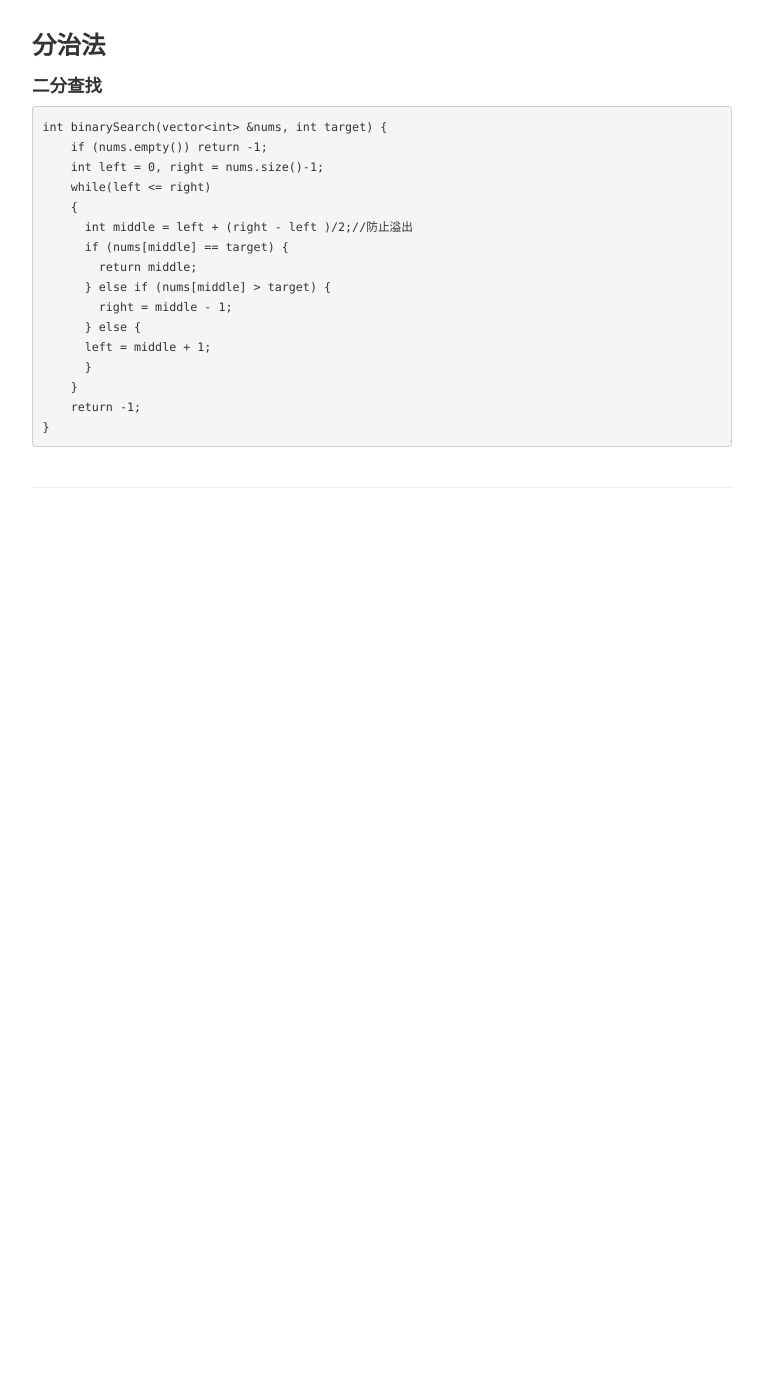
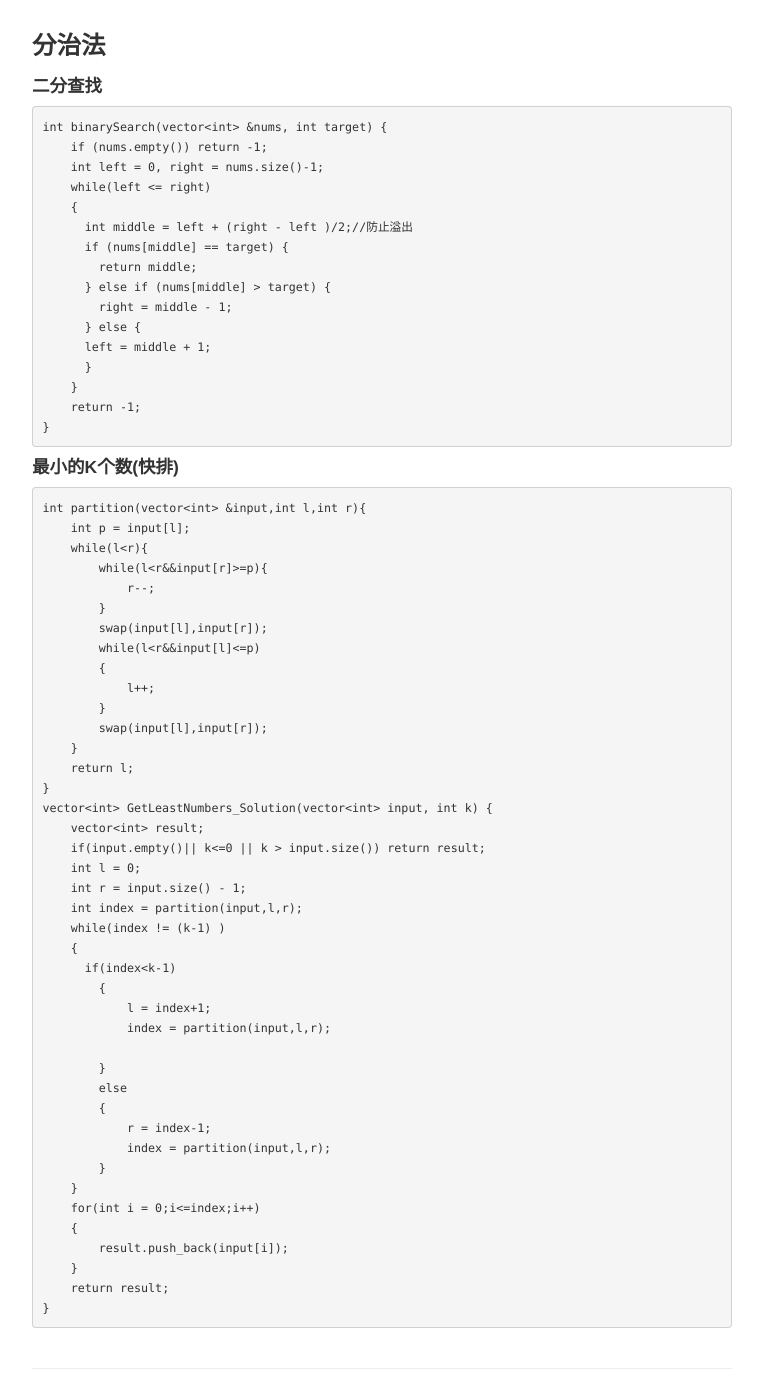
Before and after one commit to sfgcs/sfgcs.github.io, a Jekyll site: the page built from pages/leetcode.md, in a window 1280 px wide and 1400 px high, scrolled down 136 px. Shown: the whole window, without its empty margins (258-1021 px from the left). Built offline with Jekyll 4.4.1, drawn with Linux system fonts in a browser that asks for light colours; before the commit the page ends 900 px from its top, so only the background shows below that.

Commit message:
Update leetcode.md

````diff
--- a/pages/leetcode.md
+++ b/pages/leetcode.md
@@ -23,3 +23,47 @@ int binarySearch(vector<int> &nums, int target) {
     return -1;
 }
 ```
+#### 最小的K个数(快排)
+```
+int partition(vector<int> &input,int l,int r){
+    int p = input[l];
+    while(l<r){
+        while(l<r&&input[r]>=p){
+            r--;
+        }
+        swap(input[l],input[r]);
+        while(l<r&&input[l]<=p)
+        {
+            l++;
+        }
+        swap(input[l],input[r]);
+    }
+    return l;
+}
+vector<int> GetLeastNumbers_Solution(vector<int> input, int k) {
+    vector<int> result;
+    if(input.empty()|| k<=0 || k > input.size()) return result;
+    int l = 0;
+    int r = input.size() - 1;
+    int index = partition(input,l,r);
+    while(index != (k-1) )
+    {
+      if(index<k-1)
+        {
+            l = index+1;
+            index = partition(input,l,r);
+
+        }
+        else
+        {
+            r = index-1;
+            index = partition(input,l,r);
+        }
+    }
+    for(int i = 0;i<=index;i++)
+    {
+        result.push_back(input[i]);
+    }
+    return result;
+}
+```
````
